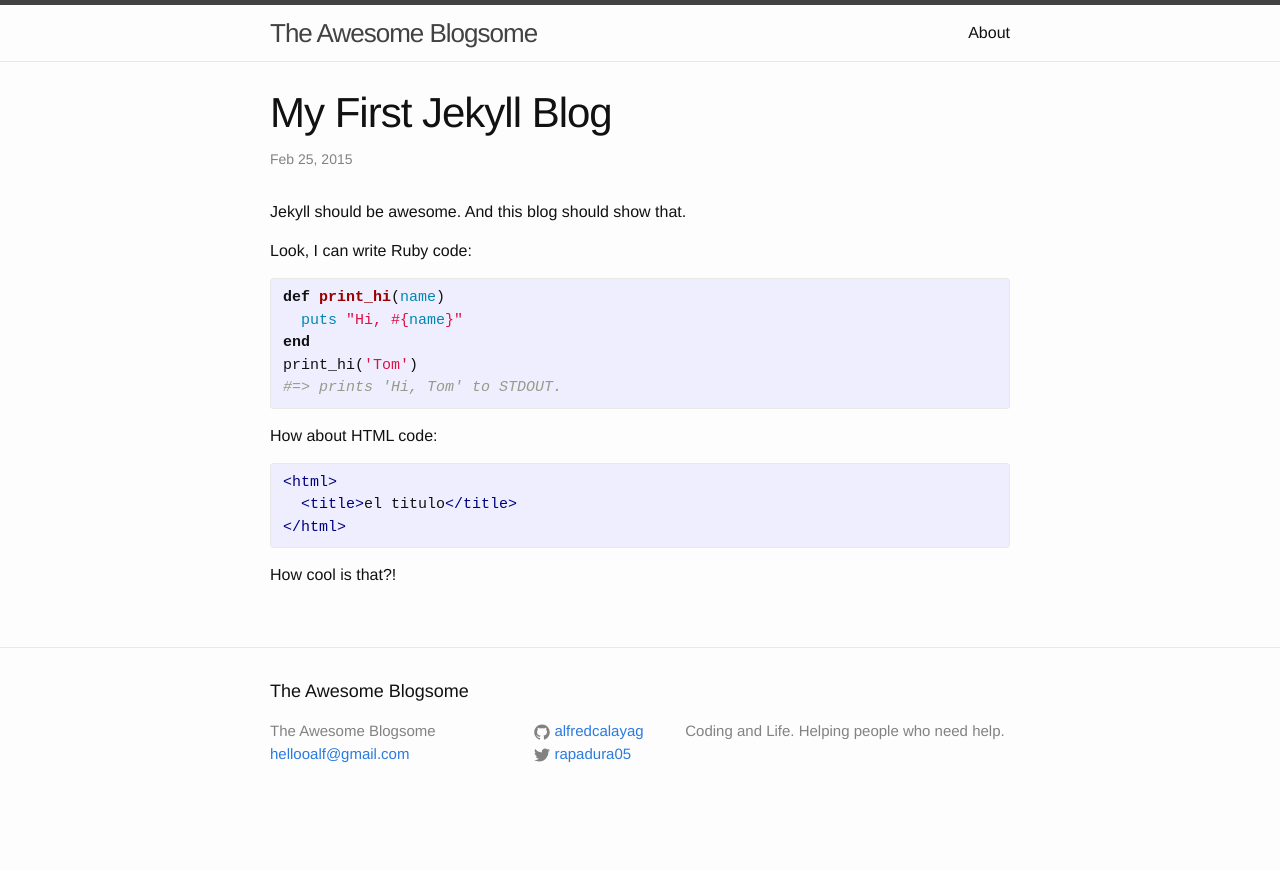
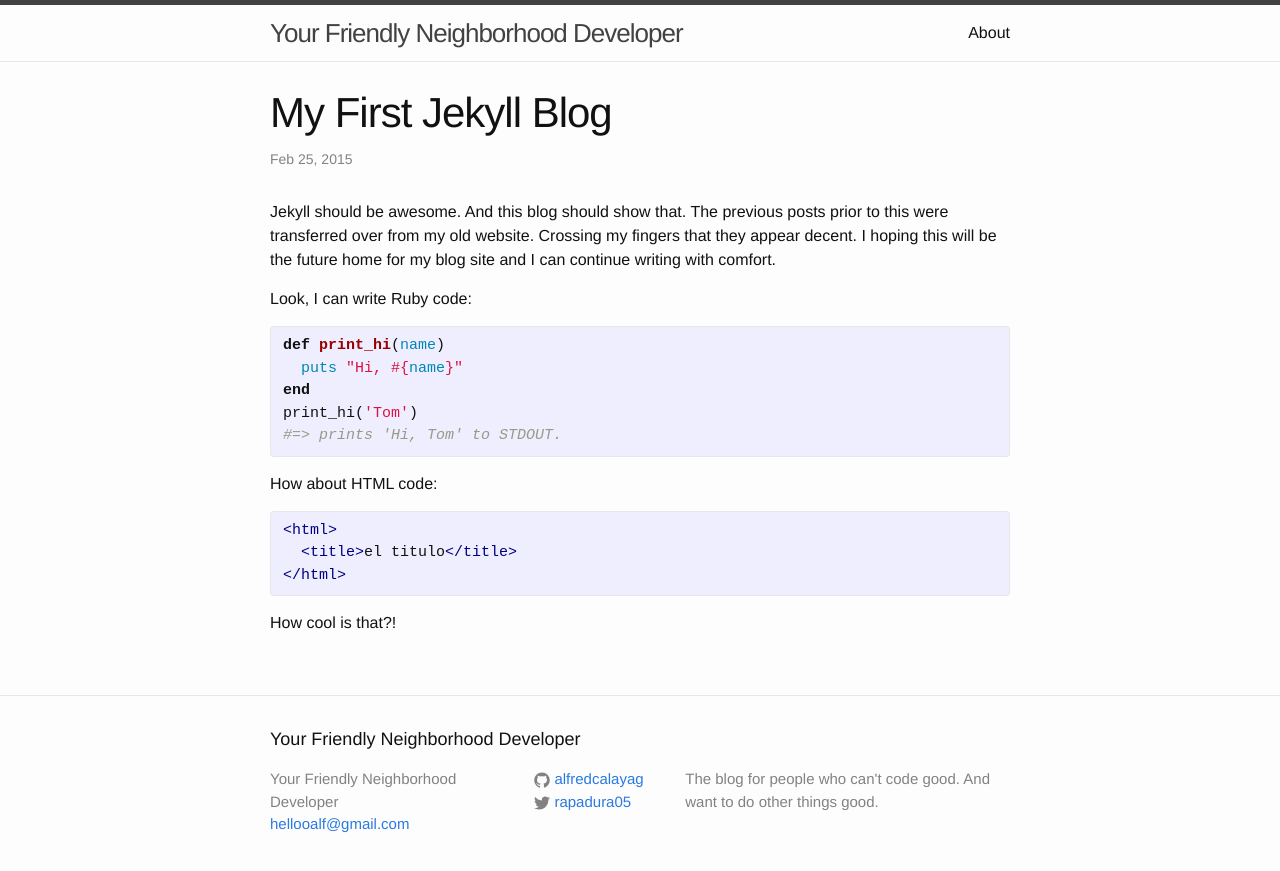
Before and after one commit to alfredcalayag/blog, a Jekyll site: the page built from _posts/2015-02-25-first-jekyll-blog.md, in a window 1280 px wide. Shown: the top 871 px of the page. Built offline with Jekyll 4.4.1, drawn with Linux system fonts in a browser that asks for light colours.

Commit message:
Add blog site url and blog title and description.

```diff
--- a/_config.yml
+++ b/_config.yml
@@ -1,10 +1,10 @@
 # Site settings
-title: The Awesome Blogsome
+title: Your Friendly Neighborhood Developer
 email: hellooalf@gmail.com
 description: > # this means to ignore newlines until "baseurl:"
-  Coding and Life. Helping people who need help.
-baseurl: "/blog" # the subpath of your site, e.g. /blog/
-url: "http://yourdomain.com" # the base hostname & protocol for your site
+  The blog for people who can't code good. And want to do other things good.
+baseurl: "" # the subpath of your site, e.g. /blog/
+url: "blog.alfredcalayag.com" # the base hostname & protocol for your site
 twitter_username: rapadura05
 github_username:  alfredcalayag
 linkedin_username: alfredcalayag
--- a/_posts/2015-02-25-first-jekyll-blog.md
+++ b/_posts/2015-02-25-first-jekyll-blog.md
@@ -5,7 +5,7 @@
 categories: first
 ---
 
-Jekyll should be awesome.  And this blog should show that.
+Jekyll should be awesome.  And this blog should show that.  The previous posts prior to this were transferred over from my old website.  Crossing my fingers that they appear decent. I hoping this will be the future home for my blog site and I can continue writing with comfort.
 
 Look, I can write Ruby code:
 {% highlight ruby %}
```
Also changed, not shown: _posts/2015-02-25-welcome-to-jekyll.markdown (deleted, +0 -25 lines).
